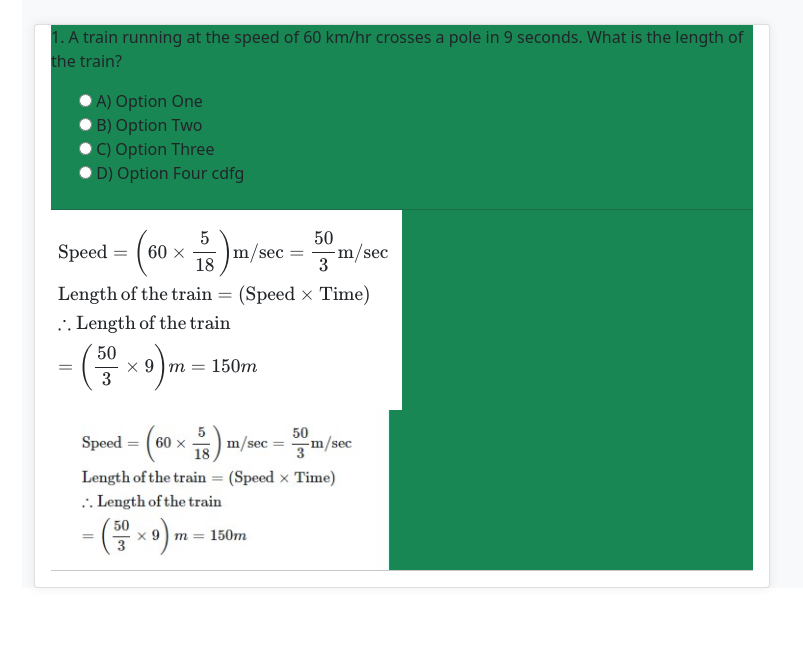
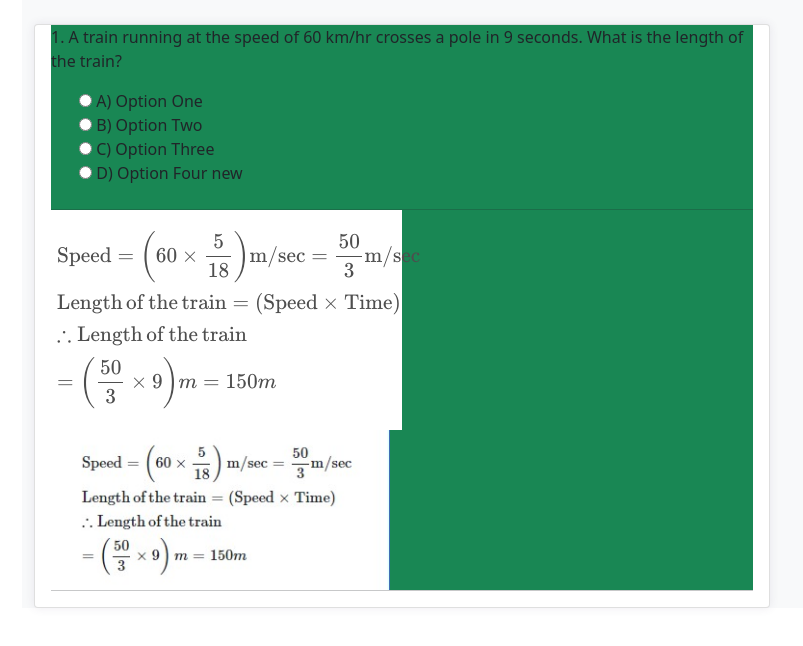
Before and after one commit to dpkjha08/blog, a plain HTML site: page html/problems_on_trains_01.html in a window 1280 px wide. Shown: the whole page, without its empty margins (48-851 px from the left). Drawn offline with nearby package versions, Linux system fonts and the light colour scheme; some packages are replaced by stand-ins of ours.

Commit message:
font resize

```diff
--- a/html/problems_on_trains_01.html
+++ b/html/problems_on_trains_01.html
@@ -50,14 +50,14 @@
                                     <input type="radio" name="fav_language" value="HTcdfML">
                                     <label for="cd">C) Option Three</label><br>
                                     <input type="radio" name="fav_language" value="HTcdfML">
-                                    <label for="cd">D) Option Four cdfg</label><br>
+                                    <label for="cd">D) Option Four new</label><br>
 
                                 </form>
                             </div>
                             <hr class="p-0 m-0">
                             <div class="answer" >
                                 <div class="row">
-                                    <div class="col-lg-6 col-sm-12 bg-white">
+                                    <div class="col-lg-6 col-sm-12 bg-white" style="font-size:2.2vh; color:rgb(78, 78, 78);">
                                         $$\eqalign{
                                             & {\text{Speed}} = \left( {60 \times \frac{5}{{18}}} \right){\text{m/sec}} =  {\frac{{50}}{3}} {\text{m/sec}}  \cr
                                             & {\text{Length}}\,{\text{of}}\,{\text{the}}\,{\text{train}} = \left( {{\text{Speed}} \times {\text{Time}}} \right)  \cr
```
